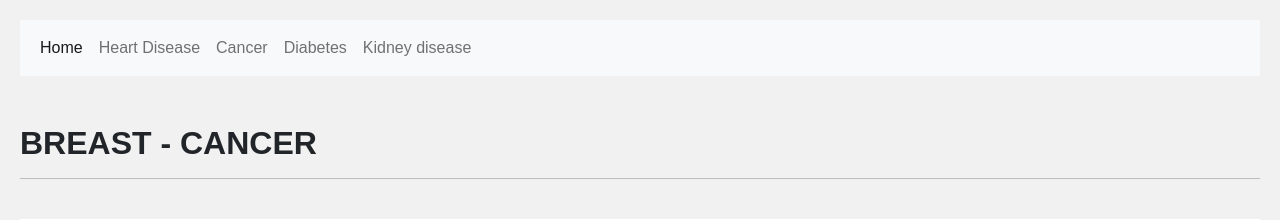
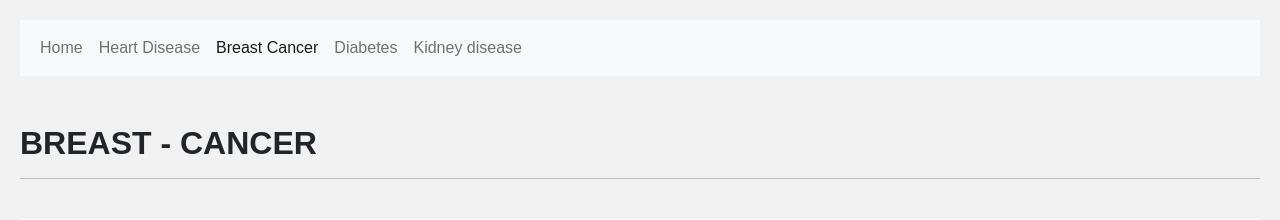
Before and after one commit to SamikshaBhavsar/check-up, a Flask app: page /cancer_details in a window 1280 px wide. Shown: the top 220 px of the page. Run offline with Flask 2, Linux system fonts and the light colour scheme.

Commit message:
Update cancer_details.html

```diff
--- a/templates/cancer_details.html
+++ b/templates/cancer_details.html
@@ -4,7 +4,7 @@
     <head>
         <meta charset="UTF-8">
         <meta name="viewport" content="width=device-width, initial-scale=1.0">
-        <title>Cancer</title>
+        <title>Breast Cancer</title>
          <link href="https://cdn.jsdelivr.net/npm/bootstrap@5.0.2/dist/css/bootstrap.min.css" rel="stylesheet" integrity="sha384-EVSTQN3/azprG1Anm3QDgpJLIm9Nao0Yz1ztcQTwFspd3yD65VohhpuuCOmLASjC" crossorigin="anonymous">
 
 
@@ -77,14 +77,14 @@ h3{
 
             <ul class="navbar-nav me-auto mb-2 mb-lg-0">
               <li class="nav-item">
-                  <a class="nav-link active" aria-current="page" href="{{url_for('home_page') }}"">Home</a>
+                  <a class="nav-link" aria-current="page" href="{{url_for('home_page') }}"">Home</a>
               </li>
 
               <li class="nav-item">
                 <a class="nav-link" href = "{{url_for('heart_details') }}">Heart Disease</a>
               </li>
               <li class="nav-item">
-                  <a class="nav-link" href="#">Cancer</a>
+                  <a class="nav-link active" href="#">Breast Cancer</a>
               </li>
               <li class="nav-item">
                   <a class="nav-link" href= "{{url_for('diabetes_details') }}">Diabetes</a>
```
